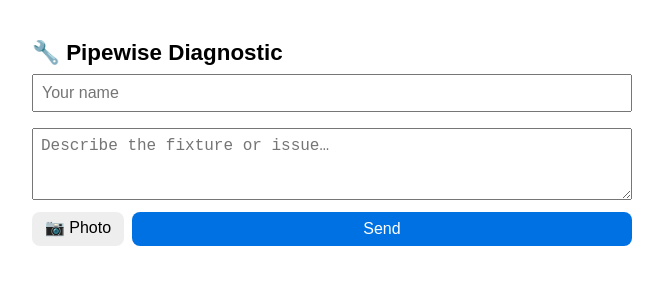
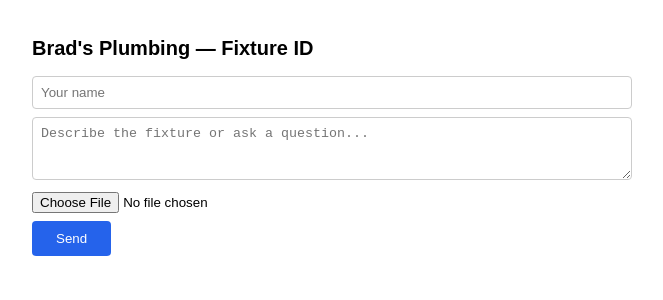
Before and after one commit to joshwinbigler-gif/pipewise-app, a Next.js app: page / in a window 1280 px wide. Shown: the top 300 px of the page, without its empty margins (308-971 px from the left). Built offline with nearby package versions, Linux system fonts and the light colour scheme.

Commit message:
Update index.js

```diff
--- a/pages/index.js
+++ b/pages/index.js
@@ -1,34 +1,32 @@
-import { useState, useRef } from 'react';
+import { useState, useRef, useEffect } from 'react';
 
 export default function Home() {
-  const [techName, setTechName]           = useState('');
-  const [conversation, setConversation]   = useState([]);
-  const [loading, setLoading]             = useState(false);
-  const [error, setError]                 = useState('');
+  const [mounted, setMounted] = useState(false);
+  const [techName, setTechName] = useState('');
+  const [conversation, setConversation] = useState([]);
+  const [loading, setLoading] = useState(false);
+  const [error, setError] = useState('');
+  const [firstText, setFirstText] = useState('');
+  const [firstImage, setFirstImage] = useState(null);
+  const [firstImageType, setFirstImageType] = useState('image/jpeg');
+  const [firstPreview, setFirstPreview] = useState('');
+  const [replyText, setReplyText] = useState('');
+  const [replyImage, setReplyImage] = useState(null);
+  const [replyImageType, setReplyImageType] = useState('image/jpeg');
+  const [replyPreview, setReplyPreview] = useState('');
+  const bottomRef = useRef(null);
 
-  // First-message form state
-  const [firstText, setFirstText]         = useState('');
-  const [firstImage, setFirstImage]       = useState(null);   // base64 string
-  const [firstImageType, setFirstImageType] = useState('image/jpeg');
-  const [firstPreview, setFirstPreview]   = useState('');
+  useEffect(() => { setMounted(true); }, []);
 
-  // Reply form state
-  const [replyText, setReplyText]         = useState('');
-  const [replyImage, setReplyImage]       = useState(null);
-  const [replyImageType, setReplyImageType] = useState('image/jpeg');
-  const [replyPreview, setReplyPreview]   = useState('');
-
-  const bottomRef = useRef(null);
-  const hasConversation = conversation.length > 0;
+  useEffect(() => {
+    if (bottomRef.current) bottomRef.current.scrollIntoView({ behavior: 'smooth' });
+  }, [conversation]);
 
   function handleImageChange(file, setImg, setType, setPreview) {
     if (!file) return;
     setType(file.type || 'image/jpeg');
     const reader = new FileReader();
-    reader.onload = (e) => {
-      setImg(e.target.result);
-      setPreview(e.target.result);
-    };
+    reader.onload = (e) => { setImg(e.target.result); setPreview(e.target.result); };
     reader.readAsDataURL(file);
   }
 
@@ -39,31 +37,27 @@ export default function Home() {
       body: JSON.stringify({ messages, techName }),
     });
     const data = await res.json();
+    console.log('[Pipewise] status:', res.status, 'data:', JSON.stringify(data).slice(0, 300));
     if (!res.ok) throw new Error(data.error || 'API error ' + res.status);
-    if (!data.reply) throw new Error('Empty reply from server. Check Vercel logs.');
+    if (!data.reply) throw new Error('Empty reply. Server returned: ' + JSON.stringify(data));
     return data.reply;
   }
 
-  async function handleFirstSubmit(e) {
-    e.preventDefault();
-    if (!firstText && !firstImage) return;
+  async function handleFirstSubmit() {
+    if (loading || (!firstText && !firstImage)) return;
+    setLoading(true);
     setError('');
-    setLoading(true);
-
     const userMsg = {
       role: 'user',
-      text: firstText,
-      imageBase64: firstImage || undefined,
-      imageMediaType: firstImage ? firstImageType : undefined,
+      text: firstText || 'What is this fixture?',
+      ...(firstImage && { imageBase64: firstImage, imageMediaType: firstImageType }),
     };
-
     try {
       const reply = await callAPI([userMsg]);
       setConversation([userMsg, { role: 'assistant', text: reply }]);
       setFirstText('');
       setFirstImage(null);
       setFirstPreview('');
-      setTimeout(() => bottomRef.current?.scrollIntoView({ behavior: 'smooth' }), 100);
     } catch (err) {
       setError(err.message);
     } finally {
@@ -71,27 +65,22 @@ export default function Home() {
     }
   }
 
-  async function handleReply(e) {
-    e.preventDefault();
-    if (!replyText && !replyImage) return;
+  async function handleReply() {
+    if (loading || (!replyText && !replyImage)) return;
+    setLoading(true);
     setError('');
-    setLoading(true);
-
     const userMsg = {
       role: 'user',
-      text: replyText,
-      imageBase64: replyImage || undefined,
-      imageMediaType: replyImage ? replyImageType : undefined,
+      text: replyText || 'Can you clarify?',
+      ...(replyImage && { imageBase64: replyImage, imageMediaType: replyImageType }),
     };
-    const updatedConversation = [...conversation, userMsg];
-
+    const updated = [...conversation, userMsg];
     try {
-      const reply = await callAPI(updatedConversation);
-      setConversation([...updatedConversation, { role: 'assistant', text: reply }]);
+      const reply = await callAPI(updated);
+      setConversation([...updated, { role: 'assistant', text: reply }]);
       setReplyText('');
       setReplyImage(null);
       setReplyPreview('');
-      setTimeout(() => bottomRef.current?.scrollIntoView({ behavior: 'smooth' }), 100);
     } catch (err) {
       setError(err.message);
     } finally {
@@ -99,123 +88,110 @@ export default function Home() {
     }
   }
 
-  function handleNewJob() {
-    setConversation([]);
-    setFirstText('');
-    setFirstImage(null);
-    setFirstPreview('');
-    setReplyText('');
-    setReplyImage(null);
-    setReplyPreview('');
-    setError('');
-  }
+  if (!mounted) return <div style={{ minHeight: '100vh' }} />;
+
+  const hasConversation = conversation.length > 0;
 
   return (
-    <div style={{ maxWidth: 600, margin: '0 auto', padding: '1rem', fontFamily: 'sans-serif' }}>
-      <h1 style={{ fontSize: '1.4rem', marginBottom: '0.5rem' }}>🔧 Pipewise Diagnostic</h1>
+    <div style={{ maxWidth: 600, margin: '0 auto', padding: 16, fontFamily: 'sans-serif' }}>
+      <h1 style={{ fontSize: 20, fontWeight: 'bold', marginBottom: 16 }}>
+        Brad&apos;s Plumbing — Fixture ID
+      </h1>
 
-      {/* Tech name */}
+      {!hasConversation && (
+        <div>
           <input
-        type="text"
             placeholder="Your name"
             value={techName}
-        onChange={e => setTechName(e.target.value)}
-        style={{ width: '100%', padding: '0.5rem', marginBottom: '1rem', fontSize: '1rem', boxSizing: 'border-box' }}
+            onChange={(e) => setTechName(e.target.value)}
+            style={{ width: '100%', padding: 8, border: '1px solid #ccc', borderRadius: 4, boxSizing: 'border-box', marginBottom: 8 }}
           />
+          <textarea
+            placeholder="Describe the fixture or ask a question..."
+            value={firstText}
+            onChange={(e) => setFirstText(e.target.value)}
+            rows={3}
+            style={{ width: '100%', padding: 8, border: '1px solid #ccc', borderRadius: 4, boxSizing: 'border-box', marginBottom: 8 }}
+          />
+          <input
+            type="file"
+            accept="image/*"
+            capture="environment"
+            onChange={(e) => handleImageChange(e.target.files[0], setFirstImage, setFirstImageType, setFirstPreview)}
+            style={{ marginBottom: 8, display: 'block' }}
+          />
+          {firstPreview && (
+            <img src={firstPreview} alt="preview" style={{ maxWidth: '100%', maxHeight: 200, marginBottom: 8 }} />
+          )}
+          <button
+            type="button"
+            onClick={handleFirstSubmit}
+            disabled={loading || (!firstText && !firstImage)}
+            style={{ padding: '10px 24px', background: '#2563eb', color: '#fff', border: 'none', borderRadius: 4, cursor: 'pointer' }}
+          >
+            {loading ? 'Thinking...' : 'Send'}
+          </button>
+        </div>
+      )}
 
-      {/* Conversation */}
       {hasConversation && (
-        <div style={{ marginBottom: '1rem' }}>
+        <div>
+          <div style={{ marginBottom: 16 }}>
             {conversation.map((msg, i) => (
-            <div key={i} style={{
-              marginBottom: '0.75rem',
-              textAlign: msg.role === 'user' ? 'right' : 'left',
-            }}>
+              <div
+                key={i}
+                style={{
+                  marginBottom: 12,
+                  padding: 12,
+                  borderRadius: 8,
+                  background: msg.role === 'user' ? '#eff6ff' : '#f0fdf4',
+                  borderLeft: msg.role === 'user' ? '4px solid #2563eb' : '4px solid #16a34a',
+                }}
+              >
+                <div style={{ fontWeight: 'bold', marginBottom: 4, fontSize: 13 }}>
+                  {msg.role === 'user' ? (techName || 'Tech') : 'Claude'}
+                </div>
                 {msg.imageBase64 && (
-                <img src={msg.imageBase64} alt="uploaded" style={{ maxWidth: 200, display: 'block', marginLeft: msg.role === 'user' ? 'auto' : 0, borderRadius: 8, marginBottom: 4 }} />
+                  <img src={msg.imageBase64} alt="sent" style={{ maxWidth: '100%', maxHeight: 200, marginBottom: 4, borderRadius: 4 }} />
                 )}
-              <div style={{
-                display: 'inline-block',
-                background: msg.role === 'user' ? '#0071e3' : '#f0f0f0',
-                color: msg.role === 'user' ? '#fff' : '#000',
-                padding: '0.6rem 0.9rem',
-                borderRadius: 12,
-                maxWidth: '85%',
-                whiteSpace: 'pre-wrap',
-                textAlign: 'left',
-                fontSize: '0.95rem',
-              }}>
-                {msg.text || '(photo)'}
-              </div>
+                <div style={{ whiteSpace: 'pre-wrap', lineHeight: 1.5 }}>{msg.text}</div>
               </div>
             ))}
             <div ref={bottomRef} />
           </div>
+
+          <textarea
+            placeholder="Follow-up question..."
+            value={replyText}
+            onChange={(e) => setReplyText(e.target.value)}
+            rows={2}
+            style={{ width: '100%', padding: 8, border: '1px solid #ccc', borderRadius: 4, boxSizing: 'border-box', marginBottom: 8 }}
+          />
+          <input
+            type="file"
+            accept="image/*"
+            capture="environment"
+            onChange={(e) => handleImageChange(e.target.files[0], setReplyImage, setReplyImageType, setReplyPreview)}
+            style={{ marginBottom: 8, display: 'block' }}
+          />
+          {replyPreview && (
+            <img src={replyPreview} alt="preview" style={{ maxWidth: '100%', maxHeight: 200, marginBottom: 8 }} />
+          )}
+          <button
+            type="button"
+            onClick={handleReply}
+            disabled={loading || (!replyText && !replyImage)}
+            style={{ padding: '10px 24px', background: '#2563eb', color: '#fff', border: 'none', borderRadius: 4, cursor: 'pointer' }}
+          >
+            {loading ? 'Thinking...' : 'Send Reply'}
+          </button>
+        </div>
       )}
 
       {error && (
-        <div style={{ color: 'red', marginBottom: '0.75rem', fontSize: '0.9rem' }}>
-          ⚠️ {error}
+        <div style={{ marginTop: 12, padding: 12, background: '#fef2f2', border: '1px solid #fca5a5', borderRadius: 4, color: '#dc2626', whiteSpace: 'pre-wrap' }}>
+          {error}
         </div>
-      )}
-
-      {loading && (
-        <div style={{ color: '#666', marginBottom: '0.75rem' }}>Thinking…</div>
-      )}
-
-      {/* First-message form */}
-      {!hasConversation && (
-        <form onSubmit={handleFirstSubmit}>
-          <textarea
-            placeholder="Describe the fixture or issue…"
-            value={firstText}
-            onChange={e => setFirstText(e.target.value)}
-            rows={3}
-            style={{ width: '100%', padding: '0.5rem', fontSize: '1rem', boxSizing: 'border-box', marginBottom: '0.5rem' }}
-          />
-          {firstPreview && <img src={firstPreview} alt="preview" style={{ maxWidth: 200, marginBottom: '0.5rem', borderRadius: 8 }} />}
-          <div style={{ display: 'flex', gap: '0.5rem', marginBottom: '0.5rem' }}>
-            <label style={{ cursor: 'pointer', background: '#eee', padding: '0.4rem 0.8rem', borderRadius: 8 }}>
-              📷 Photo
-              <input type="file" accept="image/*" style={{ display: 'none' }}
-                onChange={e => handleImageChange(e.target.files[0], setFirstImage, setFirstImageType, setFirstPreview)} />
-            </label>
-            <button type="submit" disabled={loading} style={{ flex: 1, padding: '0.5rem', fontSize: '1rem', background: '#0071e3', color: '#fff', border: 'none', borderRadius: 8, cursor: 'pointer' }}>
-              Send
-            </button>
-          </div>
-        </form>
-      )}
-
-      {/* Reply form */}
-      {hasConversation && !loading && (
-        <form onSubmit={handleReply}>
-          {replyPreview && <img src={replyPreview} alt="preview" style={{ maxWidth: 200, marginBottom: '0.5rem', borderRadius: 8 }} />}
-          <div style={{ display: 'flex', gap: '0.5rem', alignItems: 'flex-end' }}>
-            <label style={{ cursor: 'pointer', background: '#eee', padding: '0.5rem 0.8rem', borderRadius: 8, fontSize: '1.2rem' }}>
-              📷
-              <input type="file" accept="image/*" style={{ display: 'none' }}
-                onChange={e => handleImageChange(e.target.files[0], setReplyImage, setReplyImageType, setReplyPreview)} />
-            </label>
-            <textarea
-              placeholder="Follow-up…"
-              value={replyText}
-              onChange={e => setReplyText(e.target.value)}
-              rows={2}
-              style={{ flex: 1, padding: '0.5rem', fontSize: '1rem', resize: 'vertical' }}
-            />
-            <button type="submit" style={{ padding: '0.5rem 0.9rem', background: '#0071e3', color: '#fff', border: 'none', borderRadius: 8, fontSize: '1.2rem', cursor: 'pointer' }}>
-              ➤
-            </button>
-          </div>
-        </form>
-      )}
-
-      {/* New Job */}
-      {hasConversation && (
-        <button onClick={handleNewJob} style={{ marginTop: '1rem', width: '100%', padding: '0.5rem', background: '#555', color: '#fff', border: 'none', borderRadius: 8, cursor: 'pointer' }}>
-          + New Job
-        </button>
       )}
     </div>
   );
```
Lines whose indentation alone changed are shown as unchanged.
